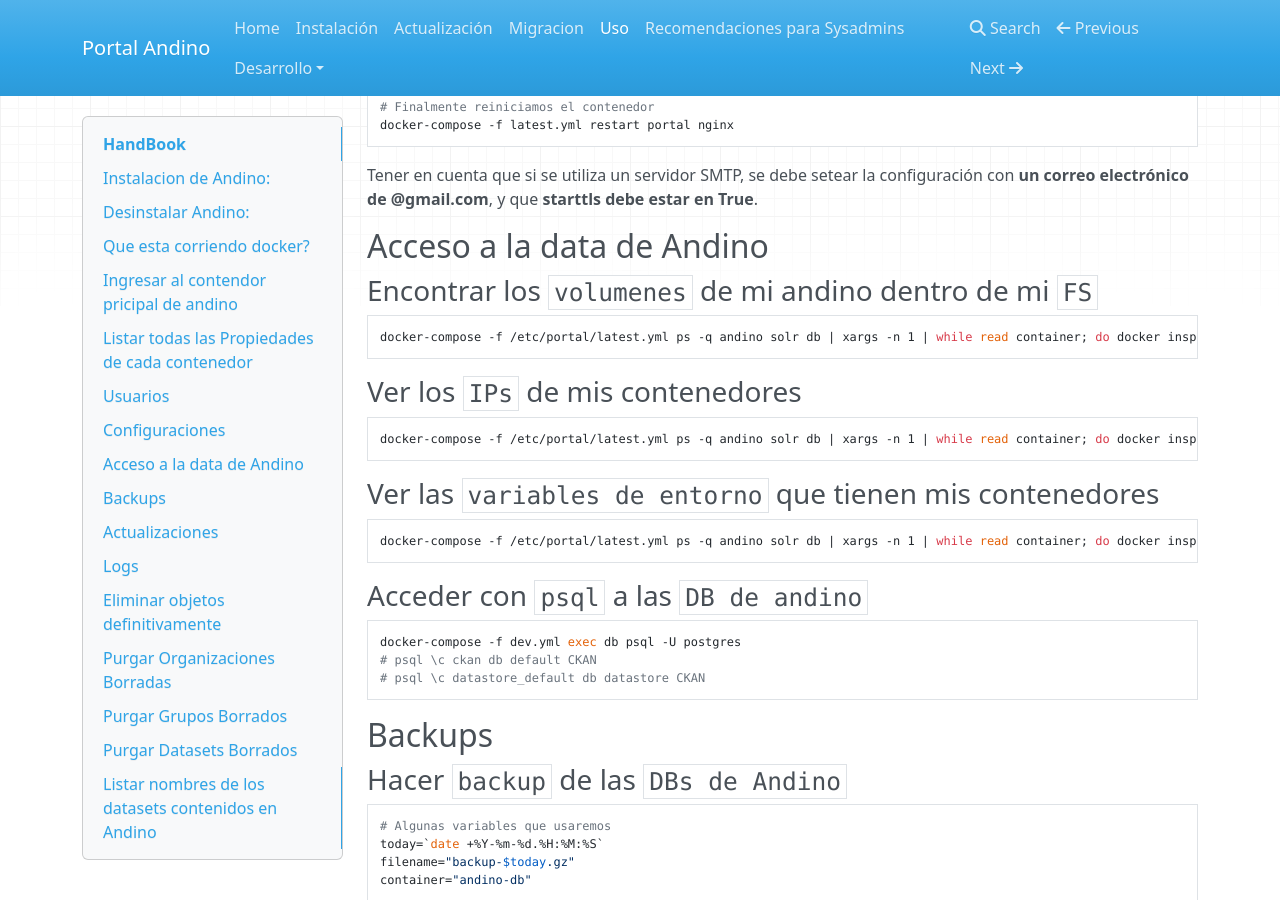
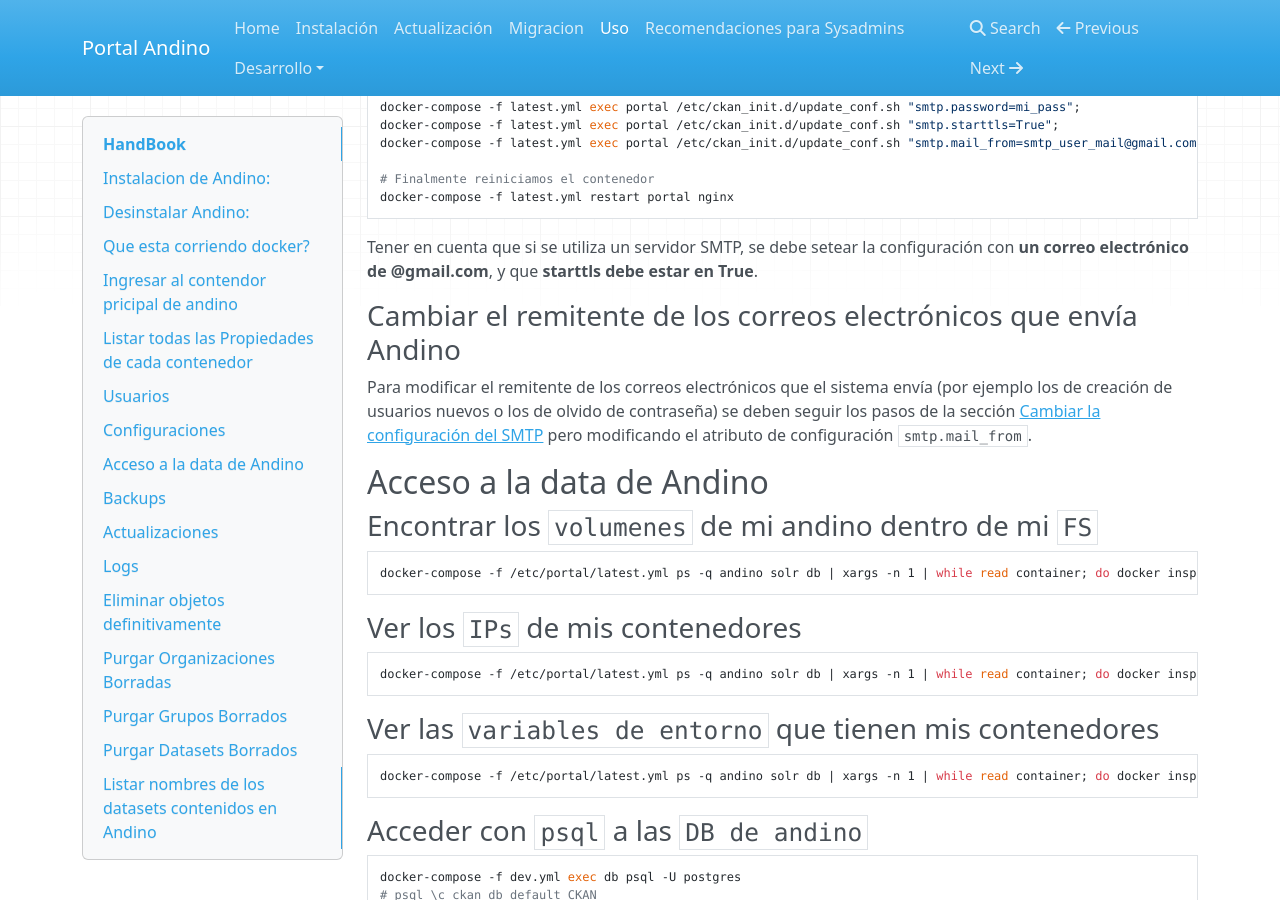
Before and after one commit to datosgobar/portal-andino, an MkDocs documentation site: the page built from docs/setup/usage.md, in a window 1280 px wide and 900 px high, scrolled down 3674 px. Built offline with MkDocs 1.6.1, drawn with Linux system fonts in a browser that asks for light colours; nearby versions of some CDN libraries; old or Windows-style settings are respelled for this version of MkDocs; some of the changed text lies outside the part shown.

Commit message:
Agrego configuración de modificación del remitente de los correos electrónicos
fixes #187

```diff
--- a/docs/setup/usage.md
+++ b/docs/setup/usage.md
@@ -15,6 +15,9 @@
   - [Crear un nuevo usuario\(EXTENDIDO\) de `Andino`](#crear-un-nuevo-usuarioextendido-de-andino)
   - [Eliminar un usuario de `Andino`](#eliminar-un-usuario-de-andino)
   - [Cambiar password de un usuario de `Andino`](#cambiar-password-de-un-usuario-de-andino)
+- [Configuraciones](#configuraciones)
+  - [Cambiar la configuración del SMTP](#cambiar-la-configuracion-del-smtp)
+  - [Cambiar el remitente de los correos electrónicos que envía Andino](#cambiar-el-remitente-de-los-correos-electronicos-que-envia-andino)
 - [Acceso a la data de Andino](#acceso-a-la-data-de-andino)
   - [Encontrar los `volumenes` de mi andino dentro de mi `FS`](#encontrar-los-volumenes-de-mi-andino-dentro-de-mi-fs)
   - [Ver los `IPs` de mis contenedores](#ver-los-ips-de-mis-contenedores)
@@ -183,6 +186,9 @@
 Tener en cuenta que si se utiliza un servidor SMTP, se debe setear la configuración con **un correo electrónico
 de @gmail.com**, y que **starttls debe estar en True**.
 
+### Cambiar el remitente de los correos electrónicos que envía Andino
+
+Para modificar el remitente de los correos electrónicos que el sistema envía (por ejemplo los de creación de usuarios nuevos o los de olvido de contraseña) se deben seguir los pasos de la sección [Cambiar la configuración del SMTP](#cambiar-la-configuracion-del-smtp) pero modificando el atributo de configuración `smtp.mail_from`.
 
 ## Acceso a la data de Andino
 
```
